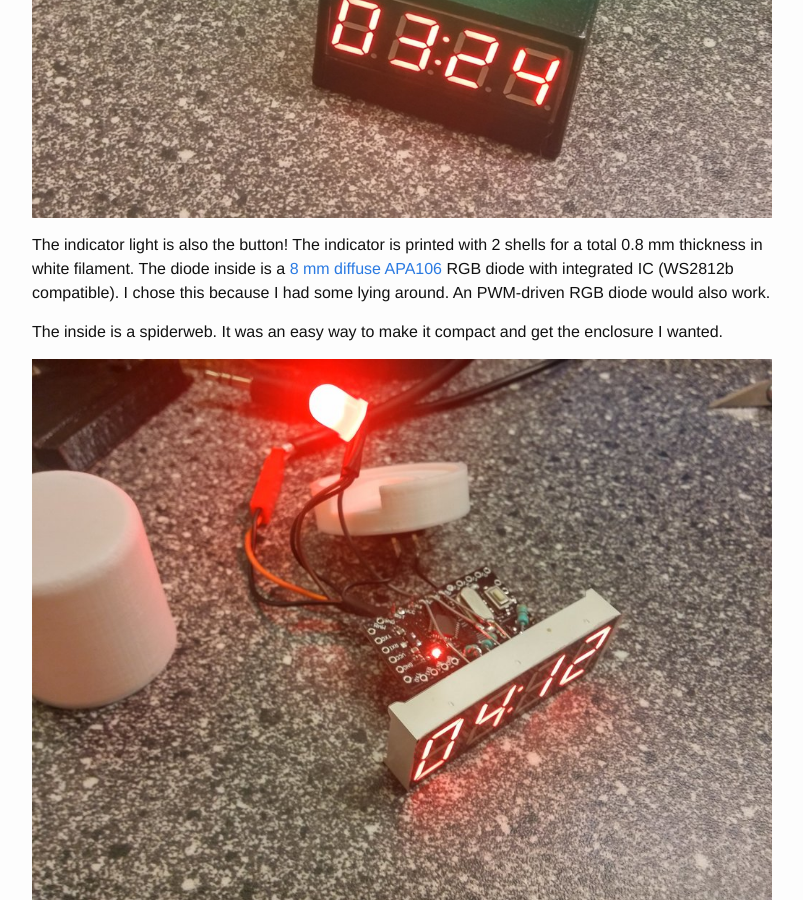
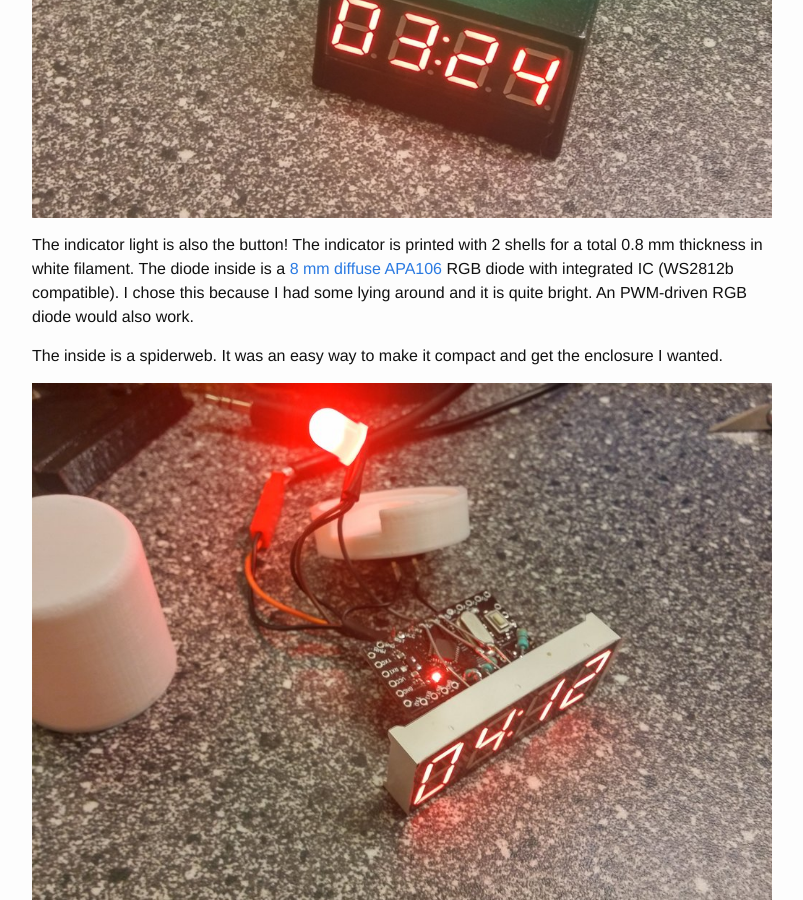
Before and after one commit to larsch/larsch.github.io, a Jekyll site: the page built from _posts/2017-03-30-arduino-pomodoro-timer.markdown, in a window 1280 px wide and 900 px high, scrolled down 1359 px. Shown: the whole window, without its empty margins (238-1041 px from the left). Built offline with Jekyll 4.4.1, drawn with Linux system fonts in a browser that asks for light colours.

Commit message:
Fix words

```diff
--- a/_posts/2017-03-30-arduino-pomodoro-timer.markdown
+++ b/_posts/2017-03-30-arduino-pomodoro-timer.markdown
@@ -30,8 +30,8 @@ The indicator light is also the button! The indicator is printed with
 inside is a [8 mm diffuse
 APA106](https://www.aliexpress.com/store/product/APA106-F8-8mm-round-hat-RGB-LED-with-APA-106-chipset-inside-full-color-frosted/701799_2043993382.html)
 RGB diode with integrated IC (WS2812b compatible). I chose this
-because I had some lying around. An PWM-driven RGB diode would also
-work.
+because I had some lying around and it is quite bright. An PWM-driven
+RGB diode would also work.
 
 The inside is a spiderweb. It was an easy way to make it compact and
 get the enclosure I wanted.
```
